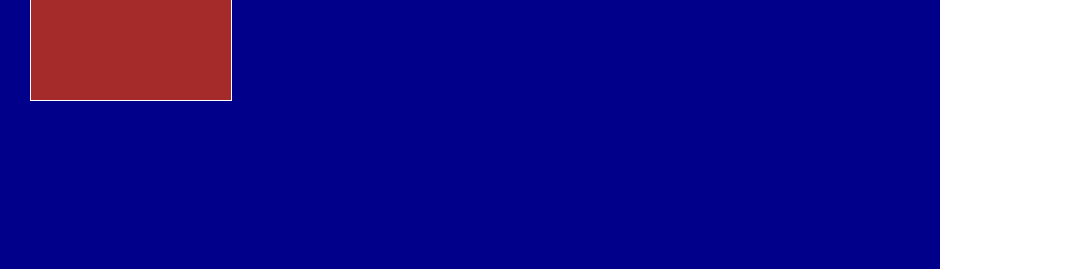
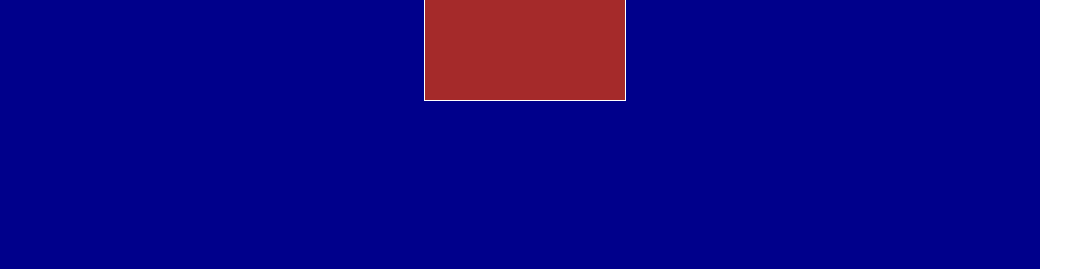
Before and after one commit to gabriel121996/html-css, a plain HTML site: page exercicios/ex027/flex002/index002.html in a window 1280 px wide. Shown: the part 571-840 px from the top of the page, without its empty margins (0-1073 px from the left). Drawn offline with Linux system fonts and the light colour scheme.

Commit message:
testes aulas flexiblebox

```diff
--- a/exercicios/ex027/flex002/index002.html
+++ b/exercicios/ex027/flex002/index002.html
@@ -10,14 +10,14 @@
             margin: 0px;
         }
         main.container {
-            max-width: 900px;
+            max-width: 1000px;
             height: 800px;
             background-color: darkblue;
             padding: 20px;
             display: flex;
             flex-direction: row;
             flex-wrap: wrap;
-
+            justify-content:space-around;
 
         }
         div {
```
Also changed, not shown: exercicios/ex027/flex003/justify-content-column.png (added), exercicios/ex027/flex003/justify-content.png (added).
